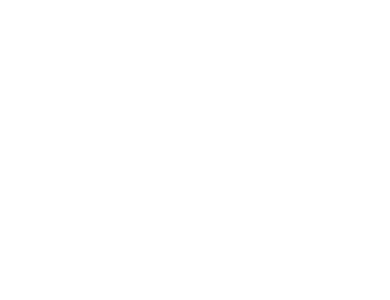
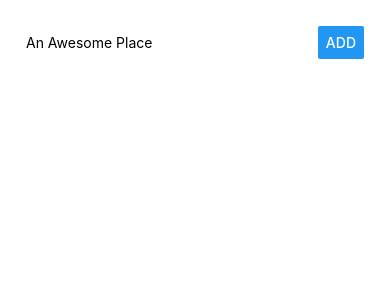
Before and after one commit to mvizm2015/react-native-app-places, a React Native app: screen / in a window 390 px wide. Shown: the top 300 px of the page. Built offline with nearby package versions, Linux system fonts and the light colour scheme.

Commit message:
Configure button and text input on root page

```diff
--- a/App.js
+++ b/App.js
@@ -1,11 +1,30 @@
 import React, { Component } from 'react';
-import { StyleSheet, Text, View, TextInput } from 'react-native';
+import { StyleSheet, Text, View, TextInput, Button } from 'react-native';
 
 export default class App extends Component {
+  state = {
+    placeName: ''
+  };
+
+  placeNameChangeHandler = val => {
+    this.setState({
+      placeName: val
+    });
+  };
+
+
   render() {
     return (
       <View style={styles.container}>
-        <TextInput />
+      <View style={styles.inputContainer}>
+      <TextInput
+        placeholder="An Awesome Place"
+        value={this.state.placeName}
+        onChangeText={this.placeNameChangeHandler}
+        style={styles.placeInput}
+        />
+        <Button title="Add" style={styles.placeButton}/>
+      </View>
       </View>
     );
   }
@@ -14,8 +33,22 @@
 const styles = StyleSheet.create({
   container: {
     flex: 1,
+    padding: 26,
     backgroundColor: '#fff',
     alignItems: 'center',
-    justifyContent: 'center',
+    justifyContent: 'flex-start',
   },
+  inputContainer: {
+    // flex: 1,
+    width: "100%",
+    flexDirection: "row",
+    justifyContent: "space-between",
+    alignItems: "center"
+  },
+  placeInput: {
+    width: "70%"
+  },
+  placeButton: {
+    width: "30%"
+  }
 });
```
Also changed, not shown: 246 other files (tests, documents, lock files or other folders).
